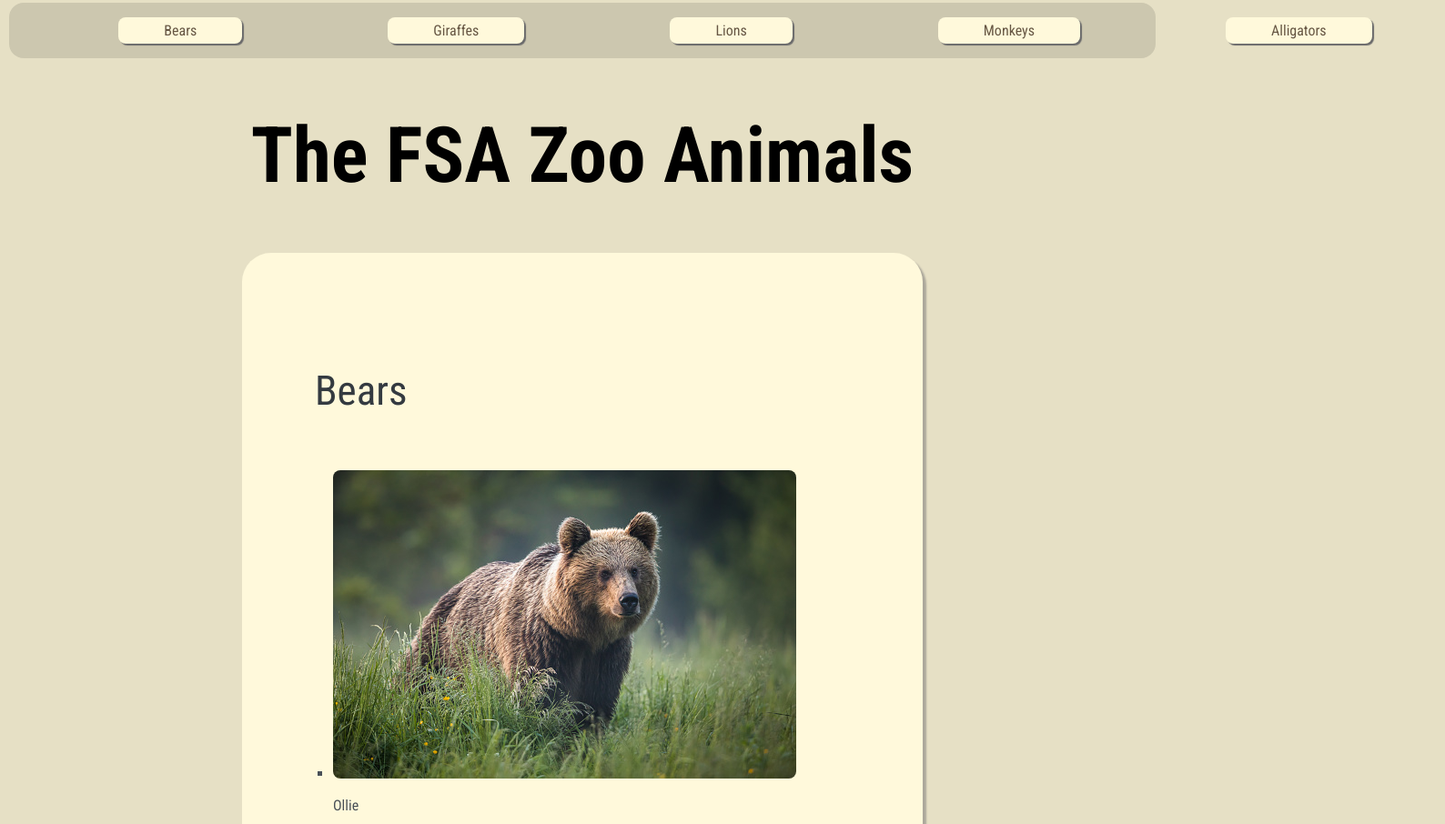
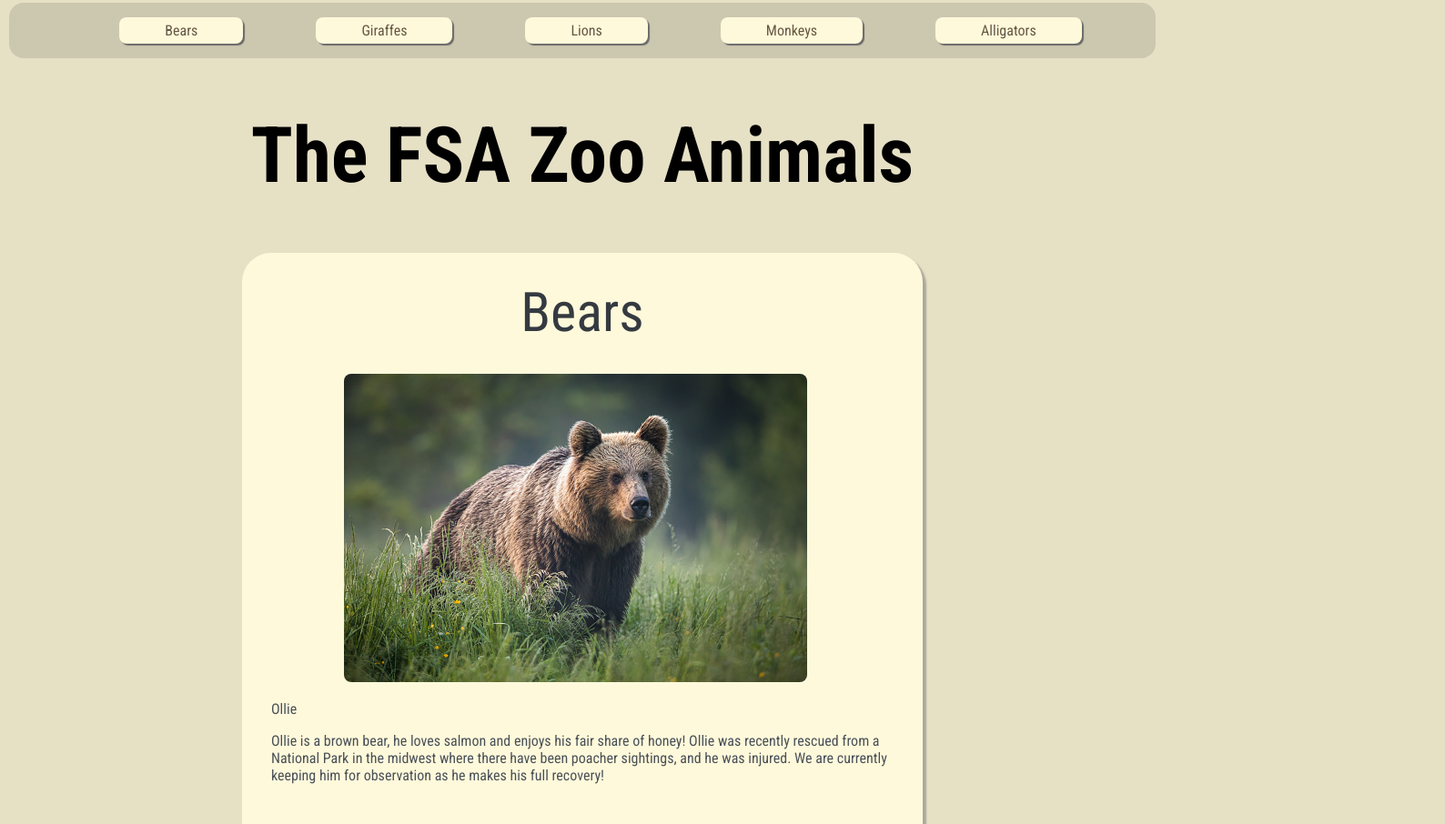
Before and after one commit to Mychael-FEWD/The-Zoo-Problem, a plain HTML site: page index.html in a window 1280 px wide. Shown: the part 7-913 px from the top of the page at 91% size, 1588 px wide, since content can reach past the window. Drawn offline with Linux system fonts and the light colour scheme.

Commit message:
Changes to CSS, styling 'bears' elements

```diff
--- a/style.css
+++ b/style.css
@@ -38,7 +38,7 @@ h1 {
 
 .header-nav-link:link,
 .header-nav-link:visited {
-  margin: 0 5em;
+  margin: 0 2.5em;
   padding: 5px 50px;
   display: inline-block;
   border-radius: 0.5em;
@@ -88,7 +88,6 @@ section {
   flex-flow: column wrap;
   flex: 1;
   margin: 40px 10px;
-  padding: 5em;
   background-color: #fff9db;
   border-radius: 2em;
   color: #495057;
@@ -111,3 +110,28 @@ a:hover {
   color: #ce3f3f;
   font-weight: 400;
 }
+
+.bears {
+  align-self: center;
+  font-size: 60px;
+  margin: 0.5em 0 0 0;
+}
+
+.bears-list {
+  list-style: none;
+  display: flex;
+  flex-flow: column wrap;
+  flex: 1;
+  align-items: center;
+  justify-content: space-between;
+  padding: 1em 2em;
+  gap: 15px;
+}
+
+.bears-list img {
+  margin-left: 5em;
+}
+
+.bears-link {
+  padding: 1em 2em;
+}
```
